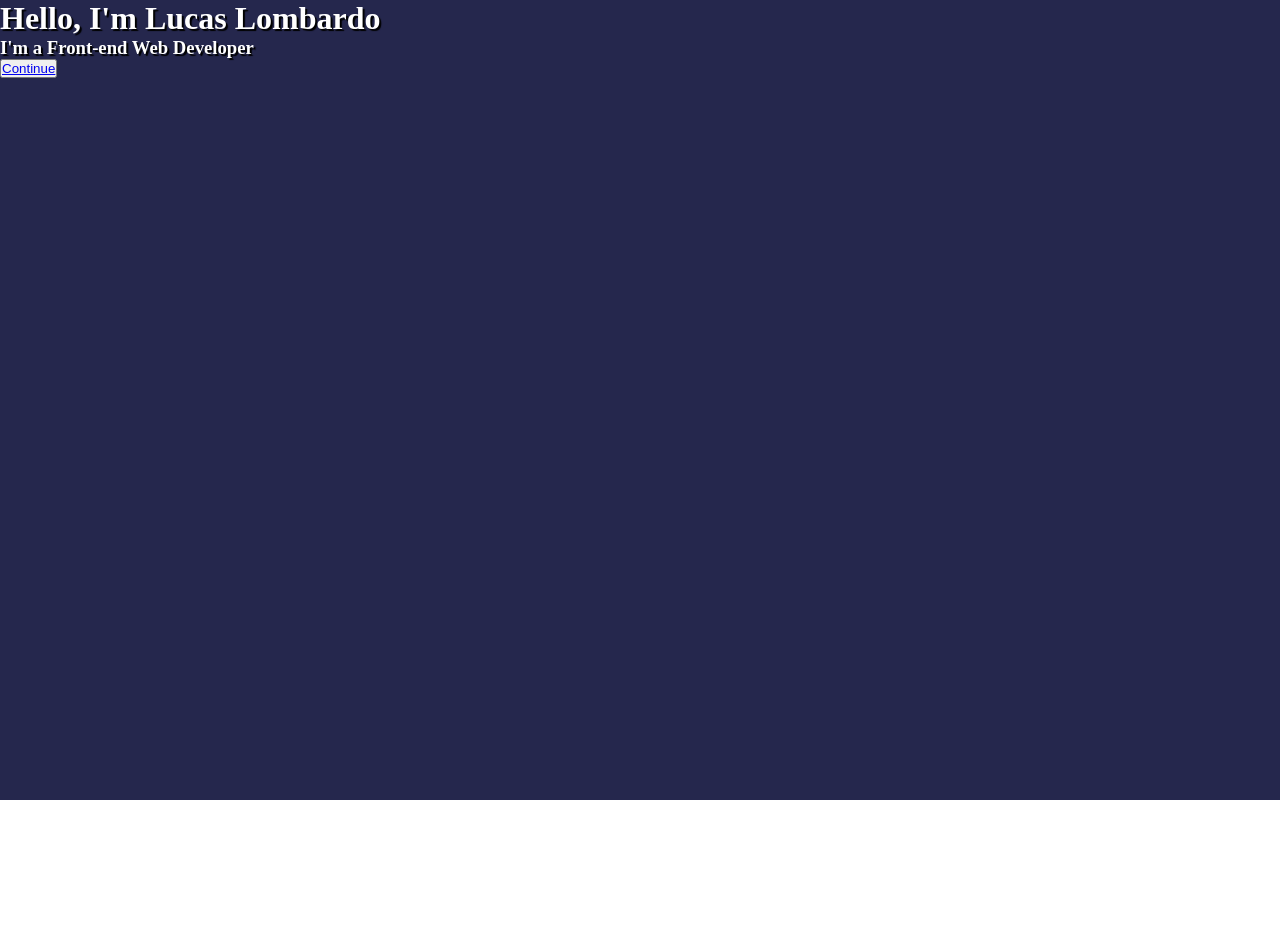
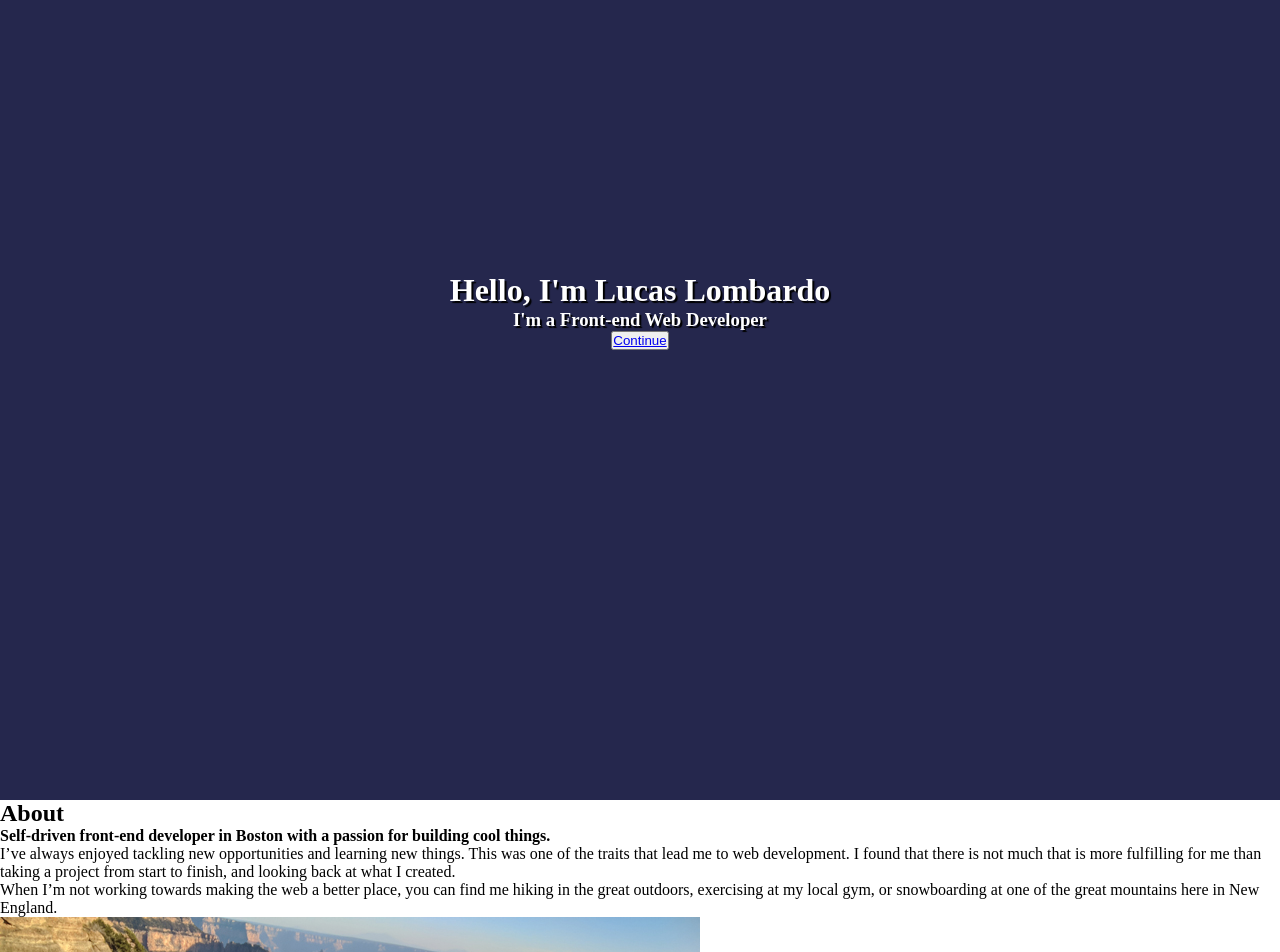
Before and after one commit to LucasLombardo/portfolio-site, a plain HTML site: page index.html in a window 1280 px wide. Shown: the top 952 px of the page. Before the commit the page ends 800 px from the top, so only its background shows below. Drawn offline with Linux system fonts and the light colour scheme.

Commit message:
add about html and set up sass

```diff
--- /dev/null
+++ b/css/_variables.scss
@@ -0,0 +1 @@
+$darkblue: #25274d !default;
--- /dev/null
+++ b/css/styles.scss
@@ -0,0 +1,17 @@
+@import '_variables';
+
+* {
+	padding: 0;
+	margin: 0;
+}
+
+#home {
+	height: 100vh;
+	background: $darkblue;
+	.home-text-box {
+		padding-top: 34vh;
+		text-align: center;
+		color: #fff;
+		text-shadow: 2px 2px 1px #000;
+	}
+}
--- a/index.html
+++ b/index.html
@@ -9,9 +9,9 @@
 	<meta name="viewport" content="width=device-width, initial-scale=1, shrink-to-fit=no">
 </head>
 <body>
-	<!-- Home -->
-	<div id="home-page">
-		<div id="home-text-box">
+<!-- Home -->
+	<div id="home">
+		<div class="home-text-box">
 			<h1>Hello, I'm <span class="emphasized">Lucas Lombardo</span></h1>
 			<h3>I'm a Front-end Web Developer</h3>
 			<div>
@@ -21,6 +21,22 @@
 			<br>
 		</div>
 	</div>
+
+<!-- About -->
+	<div id="about">
+		<h2>About</h2>
+		<h4>Self-driven front-end developer in Boston with a passion for building cool things.</h4>
+		<div>
+			<div>
+				<p>I’ve always enjoyed tackling new opportunities and learning new things. This was one of the traits that lead me to web development. I found that there is not much that is more fulfilling for me than taking a project from start to finish, and looking back at what I created.</p>
+				<p>When I’m not working towards making the web a better place, you can find me hiking in the great outdoors, exercising at my local gym, or snowboarding at one of the great mountains here in New England.</p>
+			</div>
+			<div>
+				<img src="images/grand_canyon_optimized.jpg">
+			</div>
+		<div>
+
+	</div>
 	<script type="text/javascript" src="js/portfolioSite.js"></script>
 </body>
 </html>
```
Also changed, not shown: css/styles.css, images/grand_canyon_optimized.jpg (added), 1 other file.
